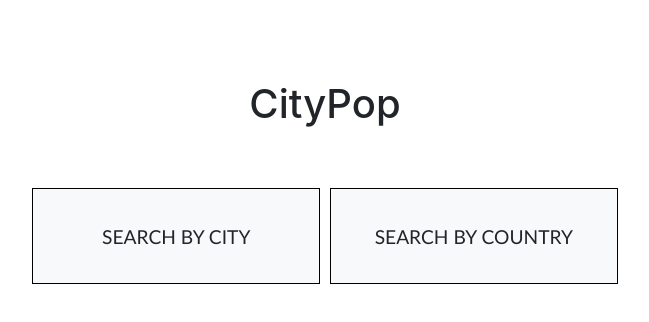
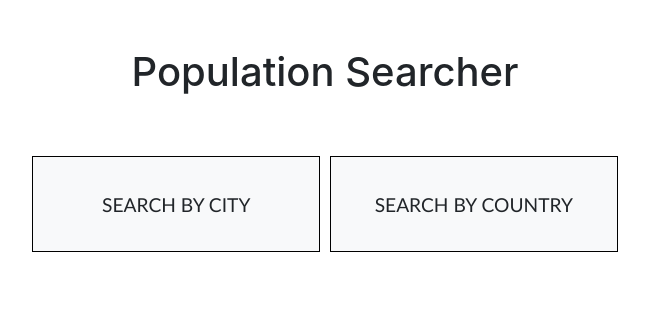
Before and after one commit to viktorgus/Population-Searcher, a React (Create React App) app: page / in a window 1280 px wide. Shown: the top 322 px of the page, without its empty margins (315-964 px from the left). Built offline with nearby package versions, Linux system fonts and the light colour scheme.

Commit message:
added map

```diff
--- a/package.json
+++ b/package.json
@@ -4,10 +4,13 @@
   "private": true,
   "dependencies": {
     "@material-ui/core": "^4.5.2",
+    "google-maps-react": "^2.0.2",
+    "leaflet": "^1.6.0",
     "react": "^16.11.0",
     "react-dom": "^16.11.0",
+    "react-leaflet": "^2.6.3",
     "react-number-format": "^4.3.1",
-    "react-scripts": "3.2.0"
+    "react-scripts": "^3.4.0"
   },
   "scripts": {
     "start": "react-scripts start",
--- a/public/index.html
+++ b/public/index.html
@@ -9,6 +9,7 @@
       name="description"
       content="Web site created using create-react-app"
     />
+    <link rel="stylesheet" href="//cdnjs.cloudflare.com/ajax/libs/leaflet/1.3.1/leaflet.css">
     <link rel="stylesheet" href="https://stackpath.bootstrapcdn.com/bootstrap/4.3.1/css/bootstrap.min.css" integrity="sha384-ggOyR0iXCbMQv3Xipma34MD+dH/1fQ784/j6cY/iJTQUOhcWr7x9JvoRxT2MZw1T" crossorigin="anonymous">
     <link href="https://maxcdn.bootstrapcdn.com/font-awesome/4.7.0/css/font-awesome.min.css" rel="stylesheet">
 
--- a/src/App.js
+++ b/src/App.js
@@ -3,6 +3,7 @@ import SearchBar from './components/SearchBar';
 import SearchPick from './components/SearchPick';
 import CityChoice from './components/CityChoice';
 import CityDisplayer from './components/CityDisplayer';
+import MapContainer from './components/MapContainer';
 import CircularProgress from '@material-ui/core/CircularProgress'
 
 
@@ -31,7 +32,8 @@ class App extends React.Component {
       population: ""
     },
     cityOptions: [],
-    country: ""
+    country: "",
+    position: []
   };
 
   //Helpfunction to change view when a searchtype is chosen
@@ -49,7 +51,8 @@ class App extends React.Component {
       },
       searchError: "",
       cityOptions: [],
-      country: ""
+      country: "",
+      position: []
     })
   }
 
@@ -69,13 +72,16 @@ class App extends React.Component {
 
   //sets state to display city after a valid search has been made and found for a city
   setDisplayCityState = (newcity) => {
+    console.log(newcity[0])
     this.setState({
       view: views.displayCity,
       city: {
         name: newcity[0].name,
         population: newcity[0].population
       },
-      searchError: ""
+      searchError: "",
+      position: [newcity[0].lat,newcity[0].lng]
+
     })
   }
 
@@ -155,7 +161,10 @@ class App extends React.Component {
   setCity = (pickedCity) => {
     this.setState({
       city: pickedCity,
-      view: views.displayCity
+      view: views.displayCity,
+      searchError: "",
+      position: [pickedCity.lat,pickedCity.lng]
+
     })
   }
 
@@ -189,7 +198,12 @@ class App extends React.Component {
 
       case views.displayCity:
         return (
+          <div>
           <CityDisplayer city={this.state.city}></CityDisplayer>
+
+          <MapContainer position={this.state.position}> </MapContainer>
+
+          </div>
         )
 
       case views.pickCity:
@@ -214,8 +228,8 @@ class App extends React.Component {
 
   render() {
     return (
-      <div className="App" style={{ marginTop: '5rem' }}>
-        <h1 style={headingStyle} onClick={this.resetView}>  CityPop </h1>
+      <div className="App" style={{ marginTop: '3rem' }}>
+        <h1 style={headingStyle} onClick={this.resetView}>  Population Searcher </h1>
         {this.renderView()}
       </div>
     )
--- a/src/components/CityChoice.js
+++ b/src/components/CityChoice.js
@@ -5,7 +5,7 @@ class CityChoice extends React.Component {
 
     render() {
         return (
-            <div className="row" style={{width: "50%", marginLeft: "auto", marginRight: "auto",
+            <div className="row" style={{marginLeft: "auto", marginRight: "auto",
 
             width: '15em',
             height: '5em'}} >
--- a/src/components/CityDisplayer.js
+++ b/src/components/CityDisplayer.js
@@ -13,7 +13,7 @@ class CityDisplayer extends React.Component {
             <div>
             <h3>{this.props.city.name}</h3>
             <div style = {cityBlockStyle}>
-            <h4>Population: </h4>
+            <h6>Population: </h6>
             <p style={populationStyle}>{formatNumber(this.props.city.population)}</p>
             </div>
             </div>
```
Also changed, not shown: 1 other file (tests, documents, lock files or other folders).
